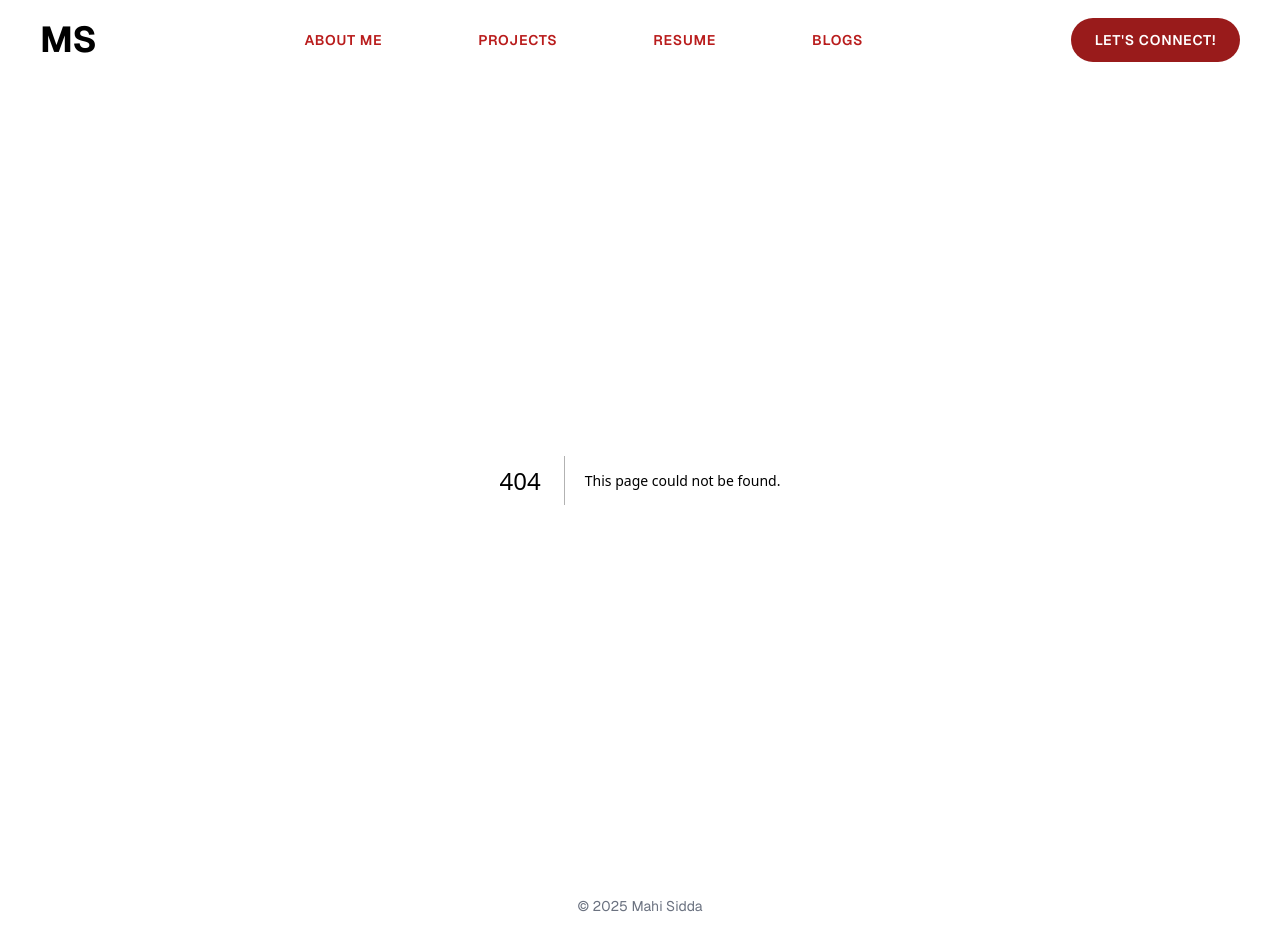
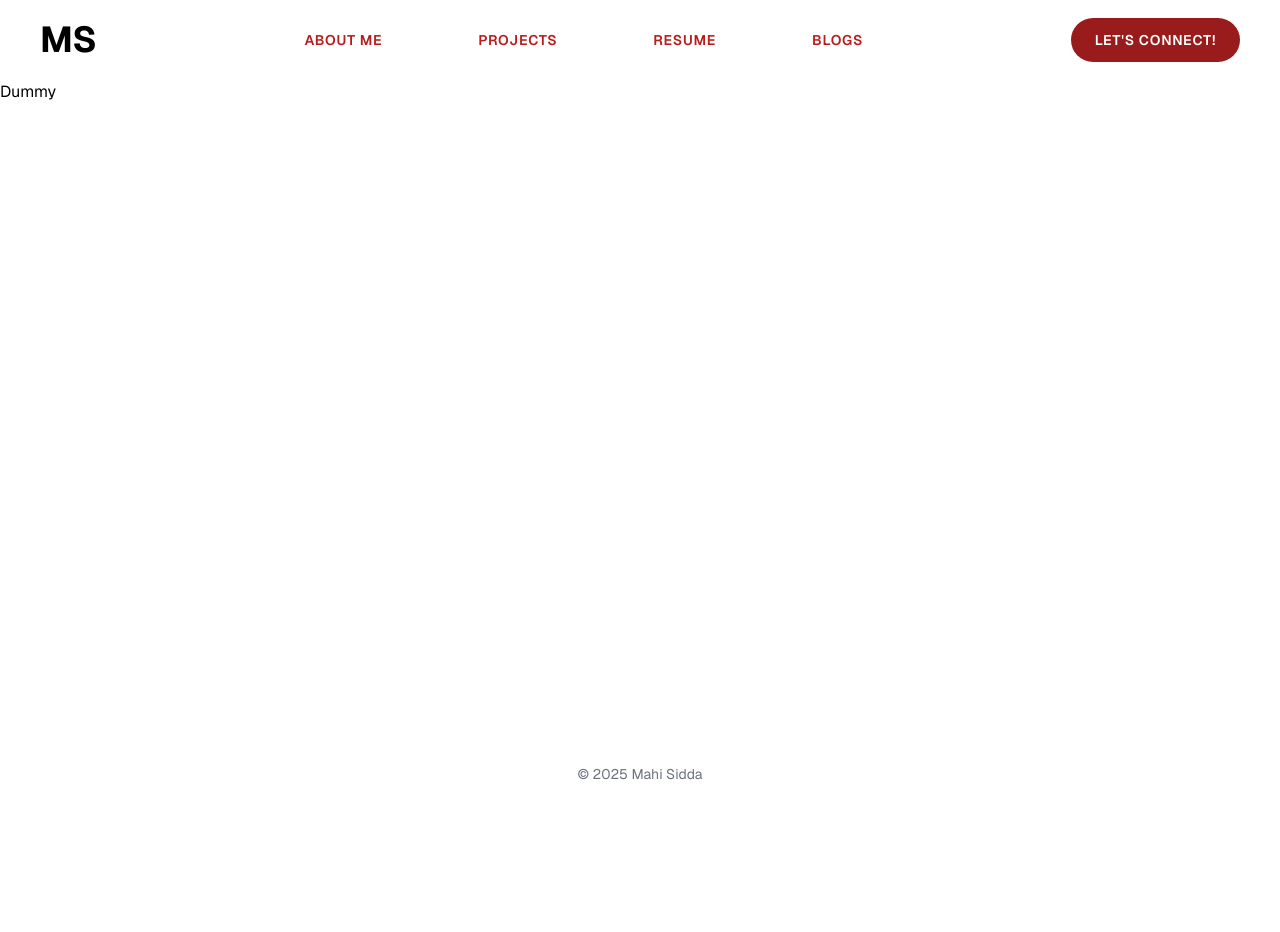
Before and after one commit to Mahisidda/portfolio, a Next.js app: page /dummy in a window 1280 px wide. Before the commit this address had no page. After the commit the page ends 800 px from the top, so only its background shows below. Built offline with nearby package versions, Linux system fonts and the light colour scheme.

Commit message:
added a folder

```diff
--- /dev/null
+++ b/src/app/dummy/page.js
@@ -0,0 +1,7 @@
+export default function Dummy() {
+    return (
+        <div>
+            <h1>Dummy</h1>
+        </div>
+    )
+}
```
